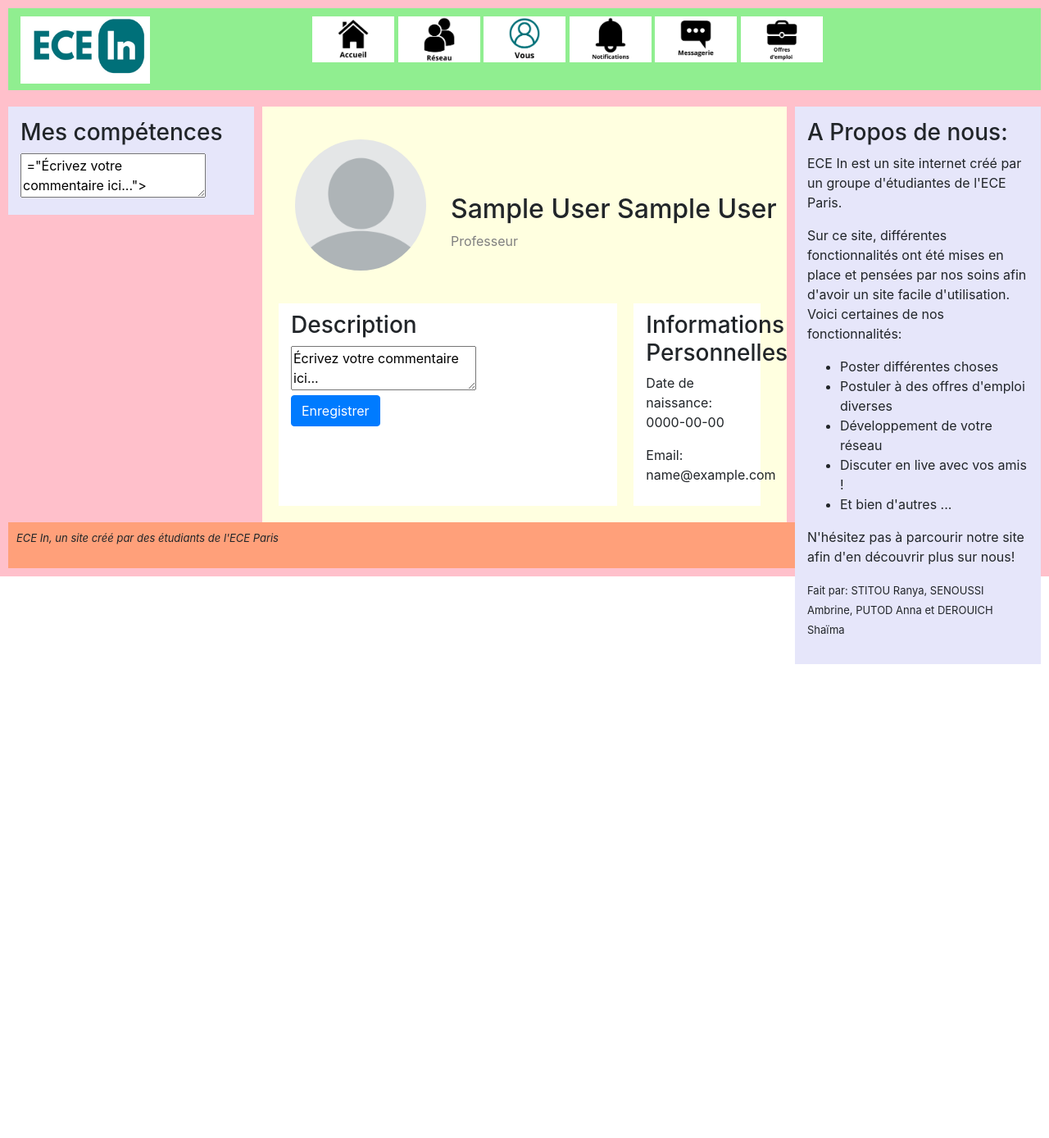
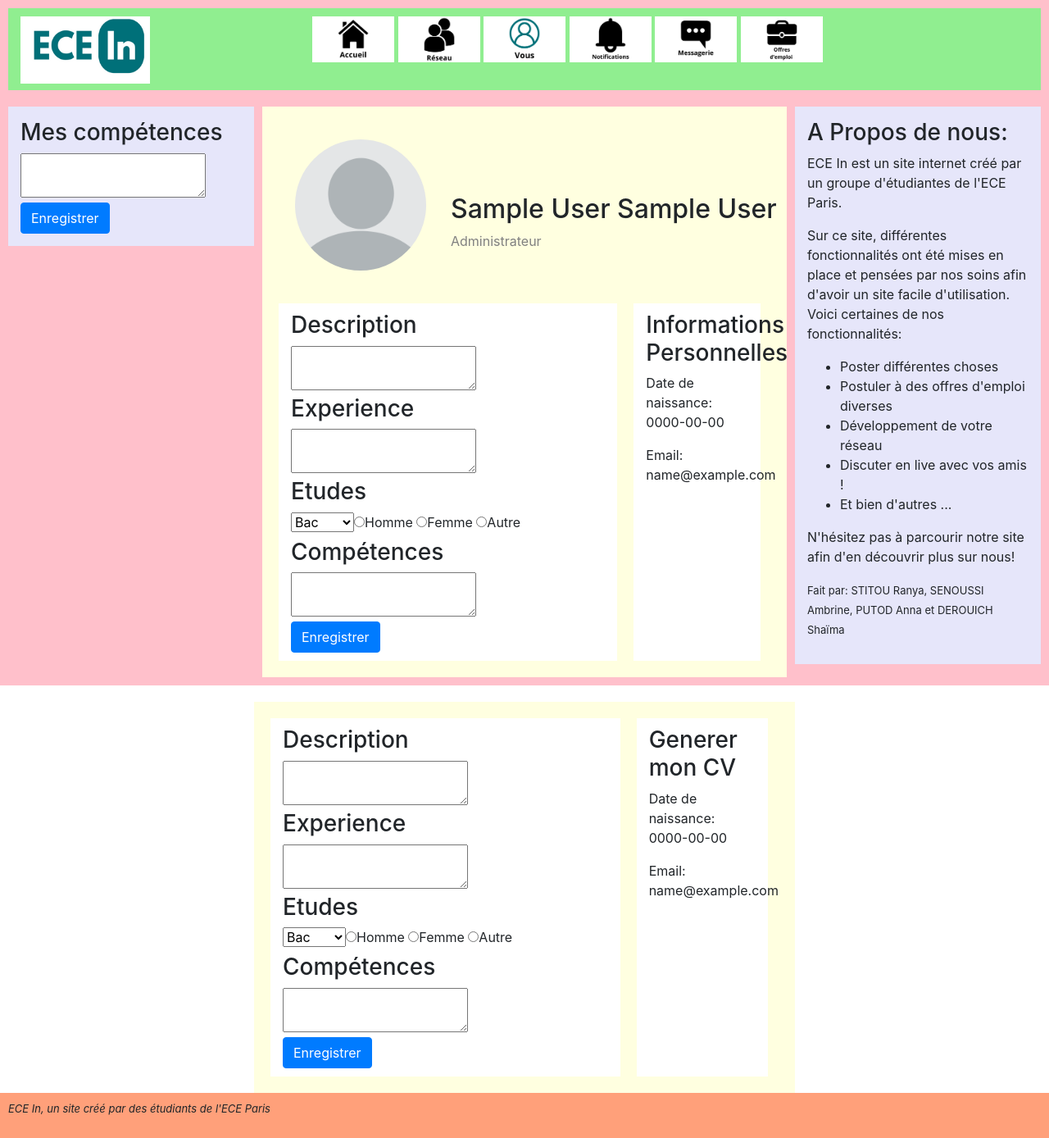
Before and after one commit to ranyast/SocialMediaING2, a PHP site: page /vous.php in a window 1280 px wide. Shown: the whole page at 82% size. Before the commit the page ends 810 px from the top, so only its background shows below. Run offline with PHP 8.4, Linux system fonts and the light colour scheme; the visitor is signed in with stand-in values (Sample User, id 1); data that the repository does not hold is empty.

Commit message:
harmonisation

```diff
--- a/frontend/vous.php
+++ b/frontend/vous.php
@@ -7,12 +7,7 @@
     exit();
 }
 
-
-$nom = $_SESSION['nom'] ?? '';
-$prenom = $_SESSION['prenom'] ?? '';
-$date_naissance = $_SESSION['date_naissance'] ?? '1970-01-01';
-$email = $_SESSION['email'] ?? '';
-$statut = $_SESSION['statut'] ?? '';
+$id_user = $_SESSION['id_user'];
 
 $servername = "localhost";
 $username = "root";
@@ -25,13 +20,13 @@
     die("Connection failed: " . $conn->connect_error);
 }
 
-// Préparation et exécution de la requête SQL pour récupérer les données de l'utilisateur
-$stmt = $conn->prepare("SELECT utilisateur.nom, utilisateur.prenom, utilisateur.date_naissance, utilisateur.email, utilisateur.statut, profil.description, profil.experience FROM utilisateur LEFT JOIN profil ON utilisateur.id_user = profil.id_user WHERE utilisateur.id_user = ?");
-$stmt->bind_param("i", $_SESSION['id_user']);
+$stmt = $conn->prepare("SELECT nom, prenom, date_naissance, email, statut, photo_profil, description, experience, etudes, sexe, competences FROM utilisateur WHERE id_user = ?");
+$stmt->bind_param("i", $id_user);
 $stmt->execute();
 $stmt->store_result();
-$stmt->bind_result($nom, $prenom, $date_naissance, $email, $statut, $description, $experience);
+$stmt->bind_result($nom, $prenom, $date_naissance, $email, $statut, $photo_profil, $description, $experience, $etudes, $sexe, $competences);
 $stmt->fetch();
+$stmt->close();
 
 if ($statut == '0') {
     $statut = 'Administrateur';
@@ -41,8 +36,32 @@
     $statut = 'Etudiant';
 }
 
+if($sexe == '0'){
+    $sexe = 'Homme';
+} else if($sexe == '1'){
+    $sexe = 'Femme';
+} else if($sexe == '2'){
+    $sexe = 'Autre';
+}
+
+// Si le formulaire est soumis, mettez à jour les données dans la table utilisateur
+if ($_SERVER["REQUEST_METHOD"] == "POST") {
+    $description = $_POST['description'];
+    $experience = $_POST['experience'];
+    $etudes = $_POST['etudes'];
+    $sexe = $_POST['sexe'];
+    $competences = $_POST['competences'];
+
+    $stmt = $conn->prepare("UPDATE utilisateur SET description = ?, experience = ?, etudes = ?, sexe = ?, competences = ? WHERE id_user = ?");
+    $stmt->bind_param("ssiiii", $description, $experience, $etudes, $sexe, $competences, $id_user);
+    $stmt->execute();
+    $stmt->close();
+    header("Location: vous.php"); // Redirige vers la page vous.php après la mise à jour
+    exit();
+}
+
+$conn->close();
 ?>
-
 <!DOCTYPE html>
 <html>
 <head>
@@ -85,11 +104,11 @@
 
     <div id="leftcolumn">
         <h3> Mes compétences </h3>
-        <textarea> ="Écrivez votre commentaire ici..."></textarea>
+        <textarea><?php echo htmlspecialchars($competences); ?></textarea>
+        <button type="submit" class="btn btn-primary">Enregistrer</button>
     </div>
 
     <div id="rightcolumn">
-
         <h3>A Propos de nous:</h3>
         <p>
             ECE In est un site internet créé par un groupe d'étudiantes de l'ECE Paris.
@@ -119,33 +138,101 @@
         </p>
         <p><font size="-1">Fait par: STITOU Ranya, SENOUSSI Ambrine, PUTOD Anna et DEROUICH Shaïma</font></p>
     </div>
+
     <div id="section">
         <div class="media">
             <div class="media-left">
-                <img src="logo/photoprofil.png" class="img-circle" alt="Photo profil" >
+                <img src="logo/photoprofil.png" class="img-circle" alt="Photo profil">
             </div>
             <div class="media-body">
                 <br><br><br><br>
                 <!-- Affichez le nom et le prénom de l'utilisateur -->
-                <h2 class="media-heading"><?php echo $prenom . ' ' . $nom; ?></h2>
+                <h2 class="media-heading"><?php echo htmlspecialchars($prenom) . ' ' . htmlspecialchars($nom); ?></h2>
                 <!-- Affichez le statut de l'utilisateur -->
-                <p style="color: gray;"><?php echo $statut; ?></p>
+                <p style="color: gray;"><?php echo htmlspecialchars($statut); ?></p>
             </div>
         </div>
         <div class="container-fluid">
             <div class="row">
                 <div class="col-sm-8 case" id="description">
-                    <h3> Description </h3>
-                    <textarea>Écrivez votre commentaire ici...</textarea>
-                    <br>
-                    <button type="button" class="btn btn-primary">Enregistrer</button>
+                    <h3>Description</h3>
+                    <!-- Formulaire pour la description et l'expérience -->
+                    <form method="post" action="">
+                        <textarea name="description"><?php echo htmlspecialchars($description); ?></textarea>
+                        <h3>Experience</h3>
+                        <textarea name="experience"><?php echo htmlspecialchars($experience); ?></textarea>
+                        <h3>Etudes</h3>
+                        <select name= "etudes">
+                            <option value="0" <?php if ($etudes == '0') echo 'selected'; ?>>Bac</option>
+                            <option value="1" <?php if ($etudes == '1') echo 'selected'; ?>>Bac +1</option>
+                            <option value="2" <?php if ($etudes == '2') echo 'selected'; ?>>Bac +2</option>
+                            <option value="3" <?php if ($etudes == '3') echo 'selected'; ?>>Bac +3</option>
+                            <option value="4" <?php if ($etudes == '4') echo 'selected'; ?>>Bac +4</option>
+                            <option value="5" <?php if ($etudes == '5') echo 'selected'; ?>>Bac +5</option>
+                            <option value="6" <?php if ($etudes == '6') echo 'selected'; ?>>Bac +6</option>
+                        <?php echo htmlspecialchars($etudes); ?>" min="0" max="6">
+                        <br>
+                        <h3>Sexe</h3>
+                        <label><input type="radio" name="sexe" value="0" <?php if ($sexe == '0') echo 'checked'; ?>>Homme</label>
+                        <label><input type="radio" name="sexe" value="1" <?php if ($sexe == '1') echo 'checked'; ?>>Femme</label>
+                        <label><input type="radio" name="sexe" value="2" <?php if ($sexe == '2') echo 'checked'; ?>>Autre</label>
+                        <br>
+                        <h3>Compétences</h3>
+                        <textarea name="competences"><?php echo htmlspecialchars($competences); ?></textarea>
+                        <br>
+                        <button type="submit" class="btn btn-primary">Enregistrer</button>
+                    </form>
                 </div>
                 <div class="col-sm-3 case">
-                    <h3> Informations Personnelles </h3>
+                    <h3>Informations Personnelles</h3>
                     <!-- Affichez la date de naissance de l'utilisateur -->
-                    <p>Date de naissance: <?php echo $date_naissance; ?></p>
+                    <p>Date de naissance: <?php echo htmlspecialchars($date_naissance); ?></p>
                     <!-- Affichez l'email de l'utilisateur -->
-                    <p>Email: <?php echo $email; ?></p>
+                    <p>Email: <?php echo htmlspecialchars($email); ?></p>
+                </div>
+            </div>
+        </div>
+    </div>
+</div>
+
+    <div id="section">
+        <div class="container-fluid">
+            <div class="row">
+                <div class="col-sm-8 case" id="description">
+                    <h3>Description</h3>
+                    <!-- Formulaire pour la description et l'expérience -->
+                    <form method="post" action="">
+                        <textarea name="description"><?php echo htmlspecialchars($description); ?></textarea>
+                        <h3>Experience</h3>
+                        <textarea name="experience"><?php echo htmlspecialchars($experience); ?></textarea>
+                        <h3>Etudes</h3>
+                        <select name= "etudes">
+                            <option value="0" <?php if ($etudes == '0') echo 'selected'; ?>>Bac</option>
+                            <option value="1" <?php if ($etudes == '1') echo 'selected'; ?>>Bac +1</option>
+                            <option value="2" <?php if ($etudes == '2') echo 'selected'; ?>>Bac +2</option>
+                            <option value="3" <?php if ($etudes == '3') echo 'selected'; ?>>Bac +3</option>
+                            <option value="4" <?php if ($etudes == '4') echo 'selected'; ?>>Bac +4</option>
+                            <option value="5" <?php if ($etudes == '5') echo 'selected'; ?>>Bac +5</option>
+                            <option value="6" <?php if ($etudes == '6') echo 'selected'; ?>>Bac +6</option>
+                        <?php echo htmlspecialchars($etudes); ?>" min="0" max="6">
+                        <br>
+                        <h3>Sexe</h3>
+                        <label><input type="radio" name="sexe" value="0" <?php if ($sexe == '0') echo 'checked'; ?>>Homme</label>
+                        <label><input type="radio" name="sexe" value="1" <?php if ($sexe == '1') echo 'checked'; ?>>Femme</label>
+                        <label><input type="radio" name="sexe" value="2" <?php if ($sexe == '2') echo 'checked'; ?>>Autre</label>
+                        <br>
+                        <h3>Compétences</h3>
+                        <textarea name="competences"><?php echo htmlspecialchars($competences); ?></textarea>
+                        <br>
+                        <button type="submit" class="btn btn-primary">Enregistrer</button>
+                    </form>
+                </div>
+                <div class="col-sm-3 case">
+                    <h3>Generer mon CV</h3>
+                    <!-- Affichez la date de naissance de l'utilisateur -->
+                    <p>Date de naissance: <?php echo htmlspecialchars($date_naissance); ?></p>
+                    <!-- Affichez l'email de l'utilisateur -->
+                    <p>Email: <?php echo htmlspecialchars($email); ?></p>
                 </div>
             </div>
         </div>
```
Also changed, not shown: backend/database.sql (+1 -10 lines).
